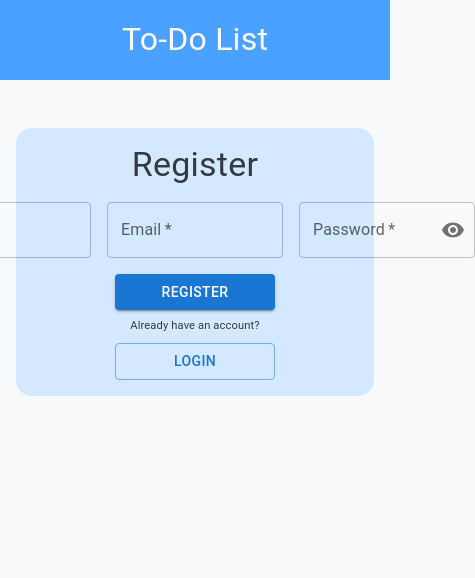
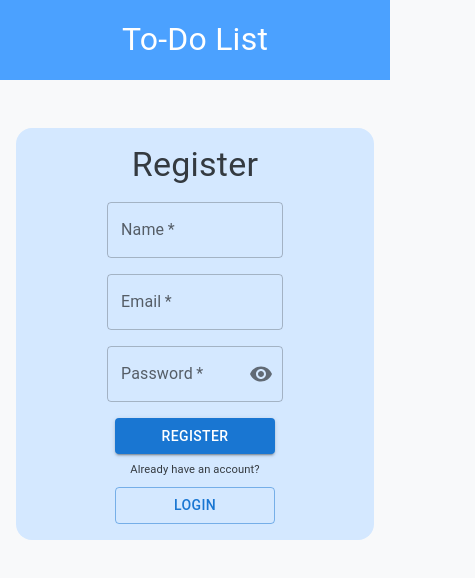
Before and after one commit to lucaspereiraio/tude-to-do-list, a React (Create React App) app: page /register in a window 390 px wide. Shown: the top 578 px of the page, 475 px wide, since content can reach past the window. Built offline with nearby package versions, Linux system fonts and the light colour scheme.

Commit message:
login-and-register-responsiviness

```diff
--- a/src/App.tsx
+++ b/src/App.tsx
@@ -20,9 +20,8 @@ import { PrintList } from "./Components/PrintList/PrintList";
 
 //Funcionalidades NECESSARIAS
 
-//Tela de listar atividades (e botão no list)
 //required no todo items
-//fazer design e responsividade
+//fazer responsividade
 
 interface tasksTypes {
   taskId: number;
--- a/src/Components/Login/Login.tsx
+++ b/src/Components/Login/Login.tsx
@@ -81,7 +81,7 @@ export const Login = () => {
         flexDirection: "column",
         alignItems: "center",
         justifyItems: "center",
-        marginTop: "3rem",
+        margin: "3rem 0",
         padding: "1rem",
         borderRadius: "1rem",
         boxShadow: "3",
@@ -92,7 +92,11 @@ export const Login = () => {
       <Typography style={{ marginBottom: "1rem" }} variant="h4" component="h1">
         Login
       </Typography>
-      <Box display={"flex"} gap={"1rem"}>
+      <Box
+        display={"flex"}
+        flexDirection={{ xs: "column", md: "row" }}
+        gap={"1rem"}
+      >
         <TextField
           required
           label="Email"
--- a/src/Components/Register/Register.tsx
+++ b/src/Components/Register/Register.tsx
@@ -101,7 +101,7 @@ export const Register = () => {
         flexDirection: "column",
         alignItems: "center",
         justifyItems: "center",
-        marginTop: "3rem",
+        margin: "3rem 0",
         padding: "1rem",
         borderRadius: "1rem",
         boxShadow: "3",
@@ -112,7 +112,11 @@ export const Register = () => {
       <Typography variant="h4" component="h1">
         Register
       </Typography>
-      <Box display={"flex"} gap={"1rem"}>
+      <Box
+        display={"flex"}
+        gap={"1rem"}
+        flexDirection={{ xs: "column", md: "row" }}
+      >
         <TextField
           required
           label="Name"
```
